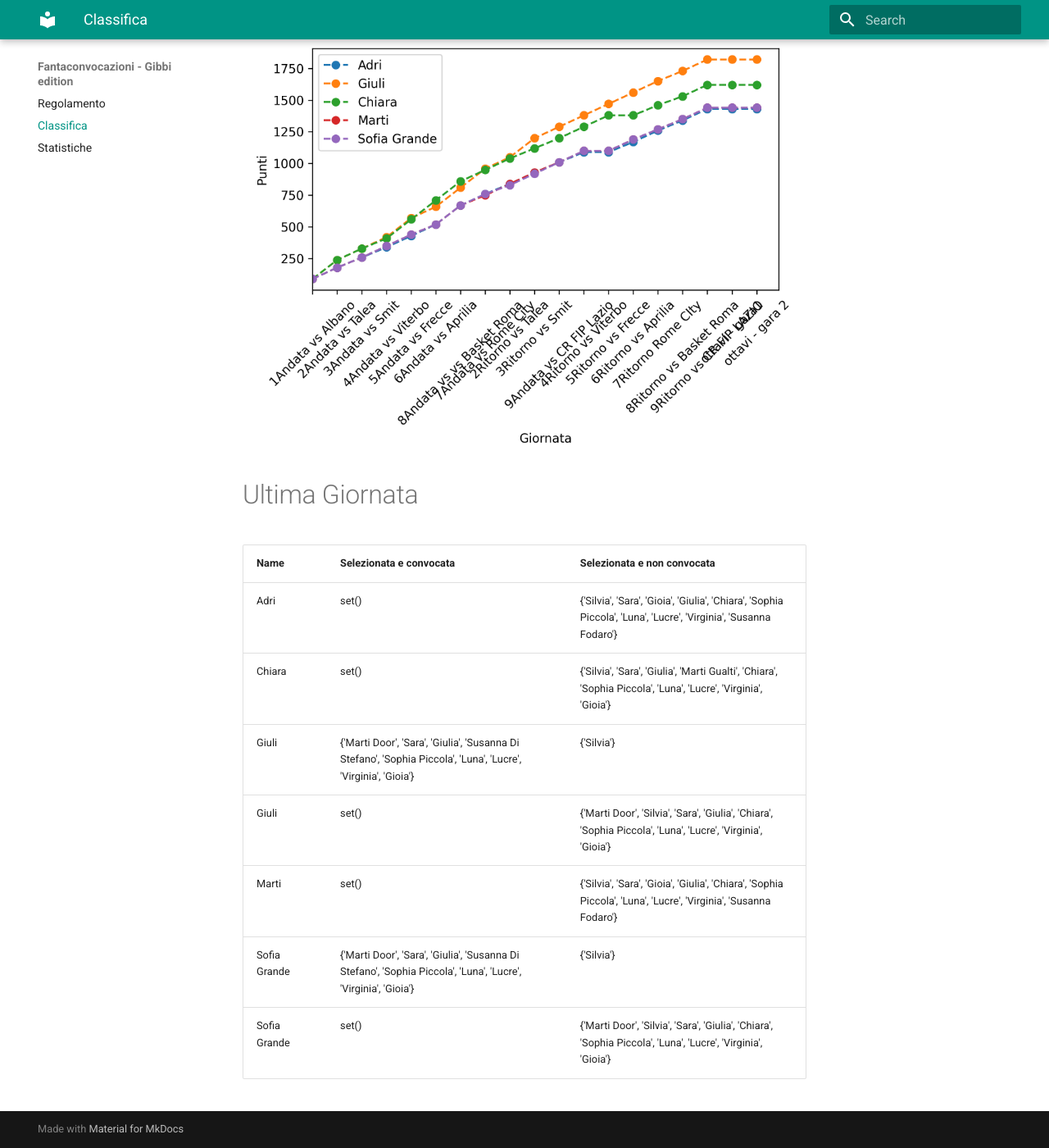
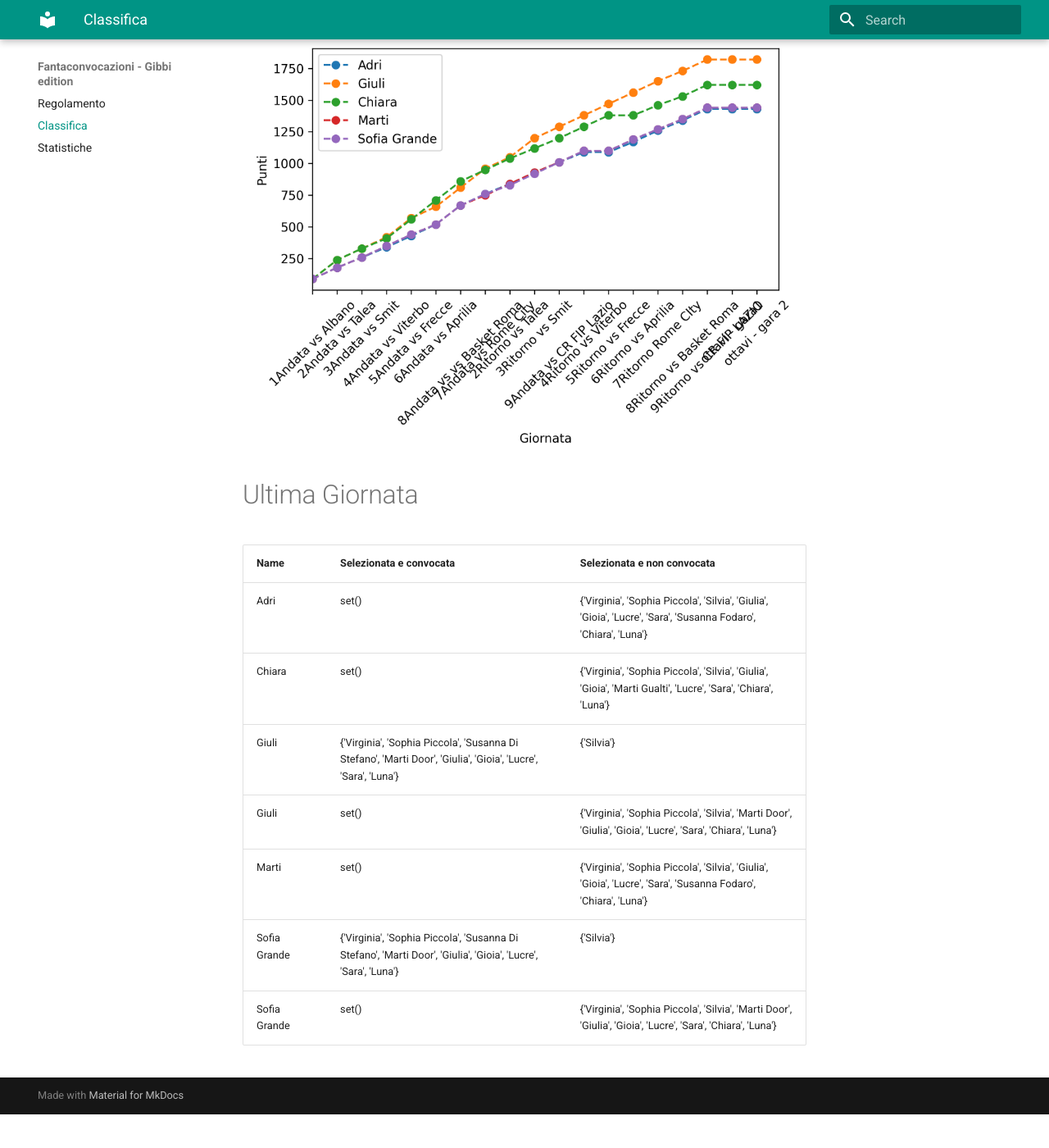
Before and after one commit to martinig94/fantagibbi, an MkDocs documentation site: the page built from docs/Classifica.md, in a window 1280 px wide and 1400 px high, scrolled down 565 px. Shown: the whole window at 82% size. Built offline with MkDocs 1.6.1 and Material for MkDocs 9.7.7, drawn with Linux system fonts in a browser that asks for light colours; after the commit the page ends 1924 px from its top, so only the background shows below that.

Commit message:
Auto-update from main.py

```diff
--- a/docs/Classifica.md
+++ b/docs/Classifica.md
@@ -18,11 +18,11 @@
 <!-- START_TABLE CORRECT -->
 | Name         | Selezionata e convocata                                                                                        | Selezionata e non convocata                                                                                      |
 |:-------------|:---------------------------------------------------------------------------------------------------------------|:-----------------------------------------------------------------------------------------------------------------|
-| Adri         | set()                                                                                                          | {'Silvia', 'Sara', 'Gioia', 'Giulia', 'Chiara', 'Sophia Piccola', 'Luna', 'Lucre', 'Virginia', 'Susanna Fodaro'} |
-| Chiara       | set()                                                                                                          | {'Silvia', 'Sara', 'Giulia', 'Marti Gualti', 'Chiara', 'Sophia Piccola', 'Luna', 'Lucre', 'Virginia', 'Gioia'}   |
-| Giuli        | {'Marti Door', 'Sara', 'Giulia', 'Susanna Di Stefano', 'Sophia Piccola', 'Luna', 'Lucre', 'Virginia', 'Gioia'} | {'Silvia'}                                                                                                       |
-| Giuli        | set()                                                                                                          | {'Marti Door', 'Silvia', 'Sara', 'Giulia', 'Chiara', 'Sophia Piccola', 'Luna', 'Lucre', 'Virginia', 'Gioia'}     |
-| Marti        | set()                                                                                                          | {'Silvia', 'Sara', 'Gioia', 'Giulia', 'Chiara', 'Sophia Piccola', 'Luna', 'Lucre', 'Virginia', 'Susanna Fodaro'} |
-| Sofia Grande | {'Marti Door', 'Sara', 'Giulia', 'Susanna Di Stefano', 'Sophia Piccola', 'Luna', 'Lucre', 'Virginia', 'Gioia'} | {'Silvia'}                                                                                                       |
-| Sofia Grande | set()                                                                                                          | {'Marti Door', 'Silvia', 'Sara', 'Giulia', 'Chiara', 'Sophia Piccola', 'Luna', 'Lucre', 'Virginia', 'Gioia'}     |
+| Adri         | set()                                                                                                          | {'Virginia', 'Sophia Piccola', 'Silvia', 'Giulia', 'Gioia', 'Lucre', 'Sara', 'Susanna Fodaro', 'Chiara', 'Luna'} |
+| Chiara       | set()                                                                                                          | {'Virginia', 'Sophia Piccola', 'Silvia', 'Giulia', 'Gioia', 'Marti Gualti', 'Lucre', 'Sara', 'Chiara', 'Luna'}   |
+| Giuli        | {'Virginia', 'Sophia Piccola', 'Susanna Di Stefano', 'Marti Door', 'Giulia', 'Gioia', 'Lucre', 'Sara', 'Luna'} | {'Silvia'}                                                                                                       |
+| Giuli        | set()                                                                                                          | {'Virginia', 'Sophia Piccola', 'Silvia', 'Marti Door', 'Giulia', 'Gioia', 'Lucre', 'Sara', 'Chiara', 'Luna'}     |
+| Marti        | set()                                                                                                          | {'Virginia', 'Sophia Piccola', 'Silvia', 'Giulia', 'Gioia', 'Lucre', 'Sara', 'Susanna Fodaro', 'Chiara', 'Luna'} |
+| Sofia Grande | {'Virginia', 'Sophia Piccola', 'Susanna Di Stefano', 'Marti Door', 'Giulia', 'Gioia', 'Lucre', 'Sara', 'Luna'} | {'Silvia'}                                                                                                       |
+| Sofia Grande | set()                                                                                                          | {'Virginia', 'Sophia Piccola', 'Silvia', 'Marti Door', 'Giulia', 'Gioia', 'Lucre', 'Sara', 'Chiara', 'Luna'}     |
 <!-- END_TABLE CORRECT -->
```
